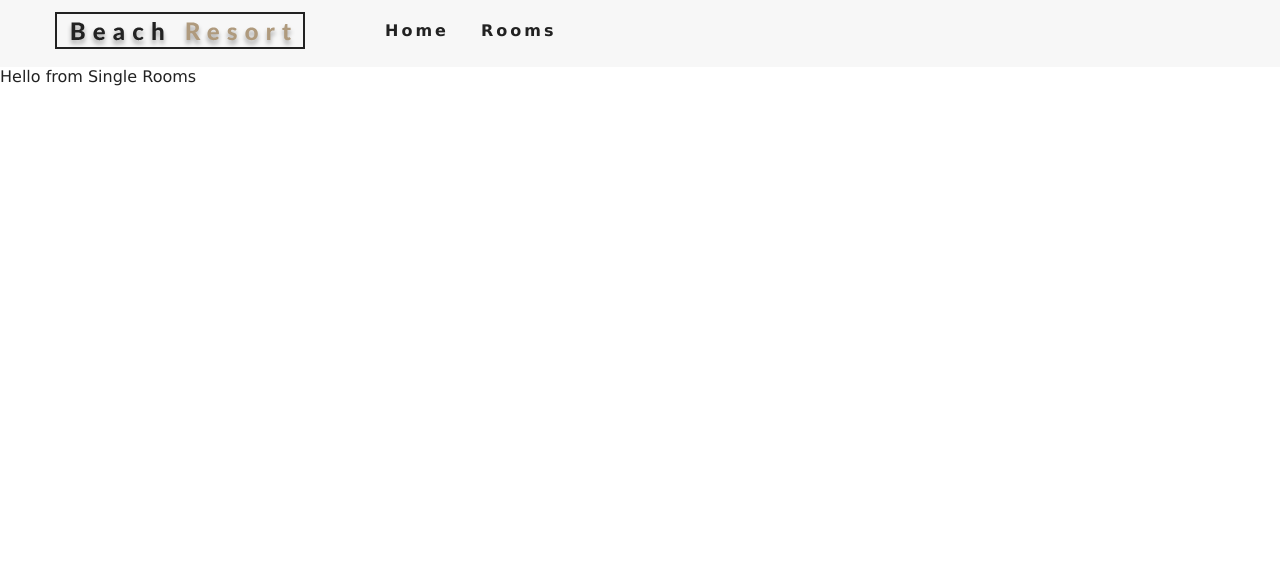
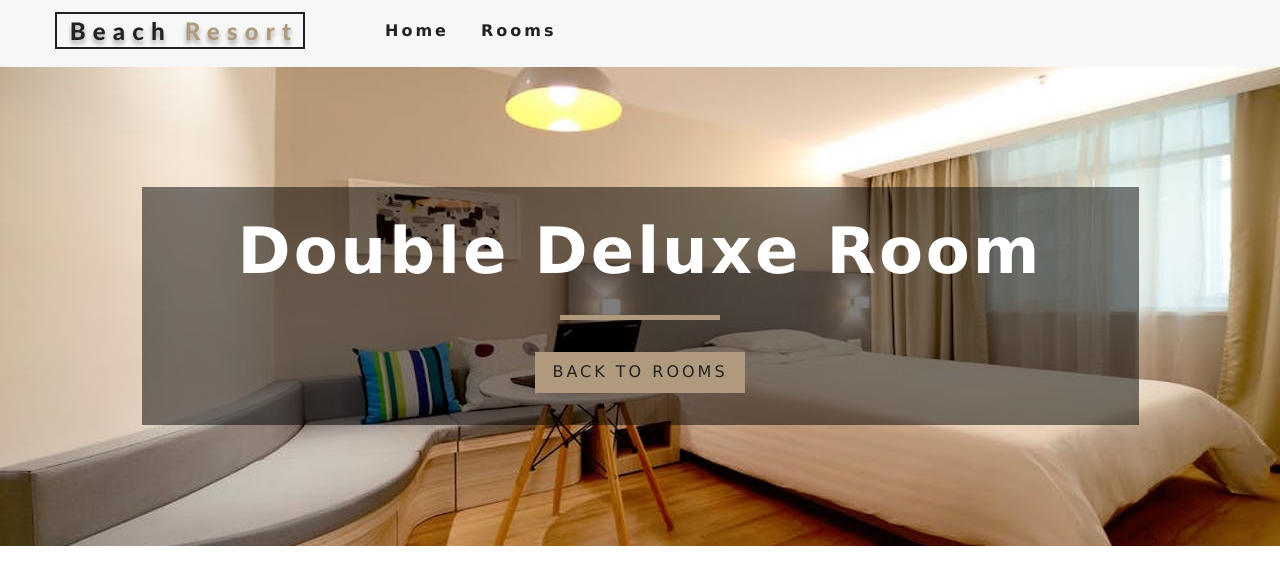
Before and after one commit to willypark22/hotel-reservation-react, a React (Create React App) app: page /rooms/double-deluxe in a window 1280 px wide. Shown: the top 584 px of the page. Built offline with nearby package versions, Linux system fonts and the light colour scheme.

Commit message:
Figured out router props and contexts api

```diff
--- a/src/context.js
+++ b/src/context.js
@@ -35,8 +35,15 @@ const RoomProvider = ({ children }) => {
         return tempItems;
     }
 
+    const getRoom = (slug) => {
+        let tempRooms = [...intro.rooms];
+        // console.log(tempRooms);
+        const room = tempRooms.find(room => room.slug === slug);
+        return room;
+    }
+
     return (
-        <RoomContext.Provider value={{ ...intro }}>
+        <RoomContext.Provider value={{ ...intro, getRoom }}>
             {children}
         </RoomContext.Provider>
     )
--- a/src/pages/SingleRoom.js
+++ b/src/pages/SingleRoom.js
@@ -1,10 +1,46 @@
-import React from 'react';
+import React, { useState, useContext } from 'react';
+import defaultBcg from '../images/room-1.jpeg';
+import Hero from '../components/Hero';
+import Banner from '../components/Banner';
+import { Link, useHistory, useLocation, useRouteMatch } from 'react-router-dom';
+import { RoomContext } from '../context';
 
 const SingleRoom = () => {
+    const history = useHistory();
+    const location = useLocation();
+    const match = useRouteMatch();
+
+    const [roomData, setRoomData] = useState({
+        slug: match.params.slug,
+        defaultBcg
+    });
+
+    const context = useContext(RoomContext);
+    const { getRoom } = context;
+    const room = getRoom(roomData.slug);
+
+    if(!room) {
+        return(
+            <div className="error">
+                <h3>no such room could be found...</h3>
+                <Link to="/rooms" className="btn-primary">
+                    back to rooms
+                </Link>
+            </div>
+        )
+    }
+
+    const {name, description, capacity, size, price, extras, breakfast, pets, images} = room;
+
+
     return (
-        <div>
-            Hello from Single Rooms
-        </div>
+        <Hero hero='roomsHero'>
+            <Banner title={`${name} room`}>
+                <Link to="/rooms" className="btn-primary">
+                    back to rooms
+                </Link>
+            </Banner>
+        </Hero>
     )
 }
 
```
Also changed, not shown: src/components/Room.js (+11 -0 lines).
